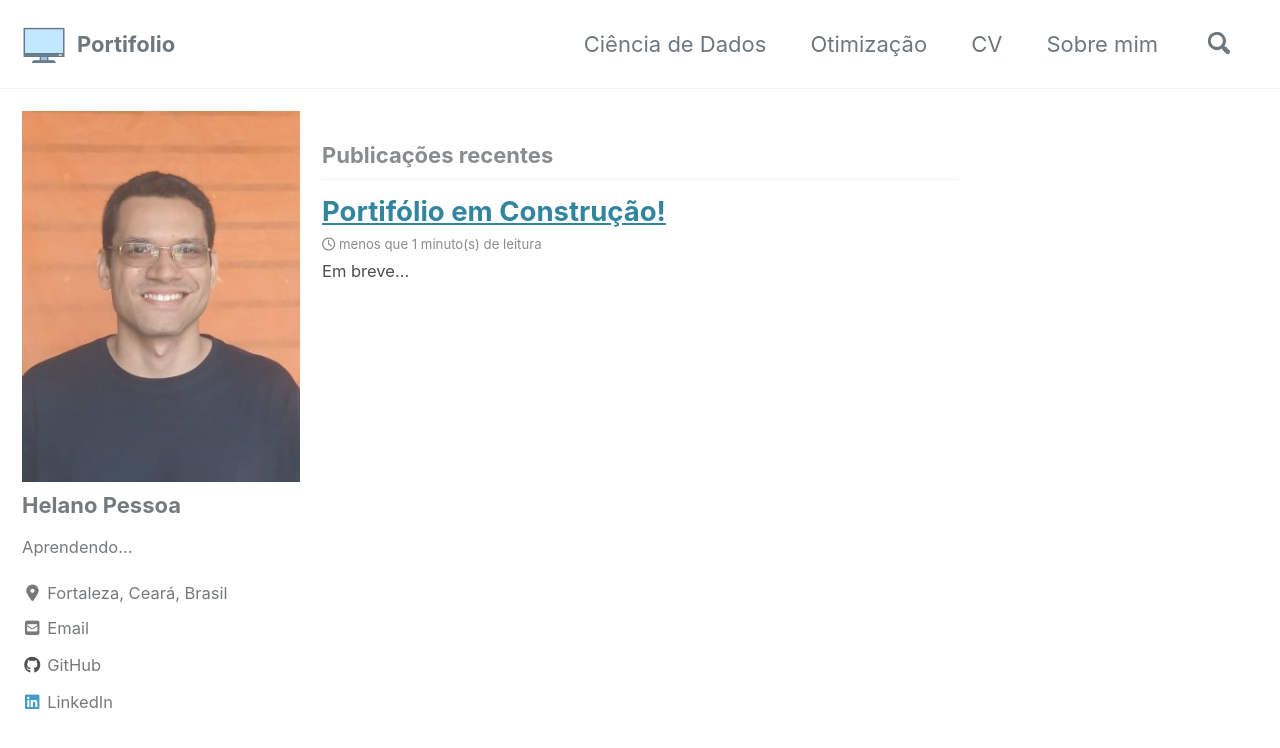
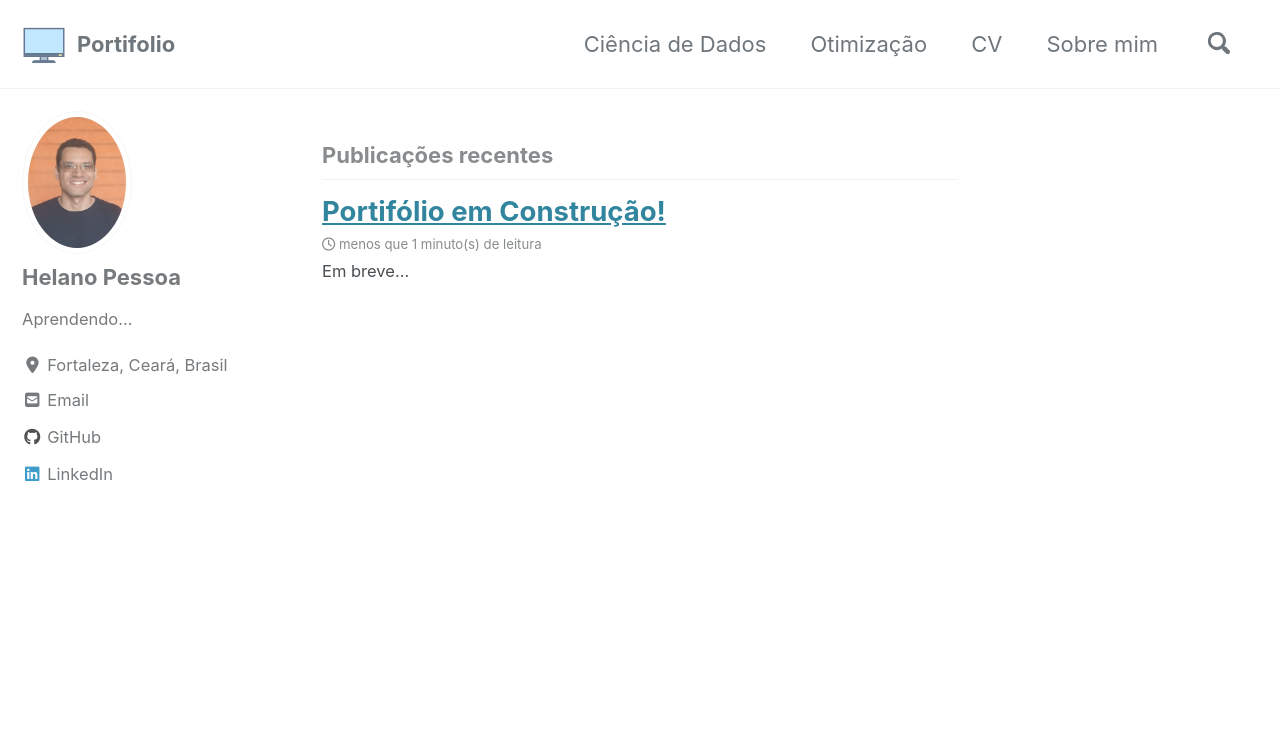
Before and after one commit to helano-pessoa/helano-pessoa.github.io, a Jekyll site: the page built from index.html, in a window 1280 px wide and 900 px high. Shown: the top 748 px of the window. Built offline with Jekyll 4.4.1, drawn with Linux system fonts in a browser that asks for light colours; cached includes are drawn as plain includes; nearby versions of some CDN libraries; the list of posts is cut into pages by our own code.

Commit message:
Em breve

```diff
--- a/_includes/author-profile.html
+++ b/_includes/author-profile.html
@@ -4,7 +4,7 @@
 <div itemscope itemtype="https://schema.org/Person">
 
   {% if author.avatar %}
-    <div class="circle">
+    <div class="author__avatar">
       {% if author.avatar contains "://" %}
         {% assign author_src = author.avatar %}
       {% else %}
@@ -18,10 +18,10 @@
           {% assign author_link = author.home | relative_url %}
         {% endif %}
         <a href="{{ author_link }}">
-          <img src="{{ author_src }}" class="circle" alt="{{ author.name }}" itemprop="image">
+          <img src="{{ author_src }}" alt="{{ author.name }}" itemprop="image">
         </a>
       {% else %}
-        <img src="{{ author_src }}" class="circle" alt="{{ author.name }}" itemprop="image">
+        <img src="{{ author_src }}" alt="{{ author.name }}" itemprop="image">
       {% endif %}
     </div>
   {% endif %}
```
